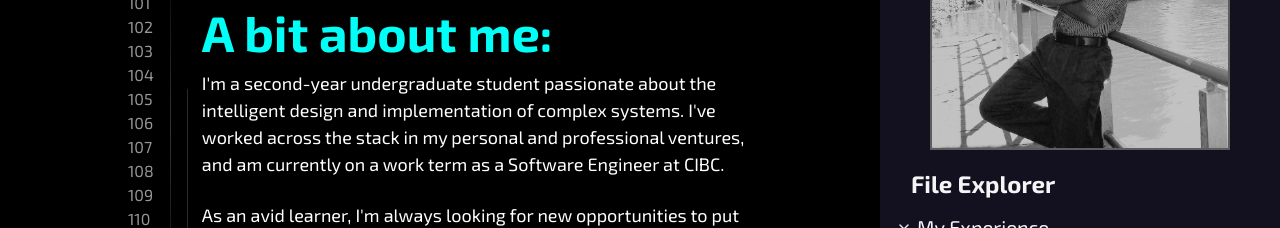
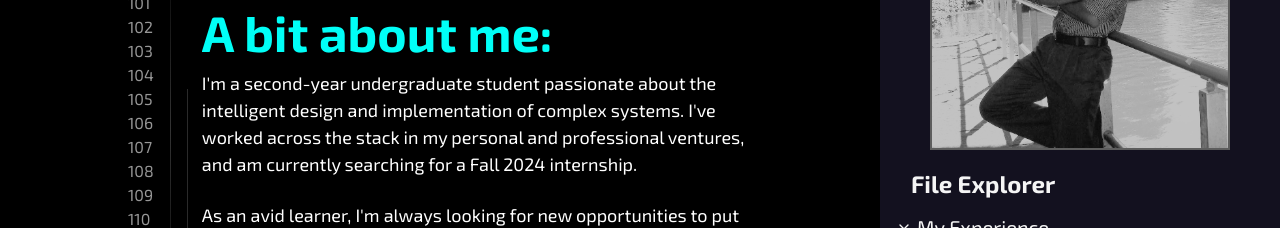
Before and after one commit to sumedhdhan/sumedhdhan.github.io, a Next.js app: page /about in a window 1280 px wide. Shown: the part 211-439 px from the top of the page. Built offline with nearby package versions, Linux system fonts and the light colour scheme.

Commit message:
Updated About section

```diff
--- a/pages/about.jsx
+++ b/pages/about.jsx
@@ -164,7 +164,7 @@ const About = () => {
 
             </span>
           <span>I&apos;m a second-year undergraduate student passionate about the intelligent design and implementation of complex systems. I&apos;ve worked across the stack in  my personal
-          and professional ventures, and am currently on a work term as a Software Engineer at CIBC. </span>
+          and professional ventures, and am currently searching for a Fall 2024 internship. </span>
           <br></br>
 
           <span>As an avid learner, I&apos;m always looking for new opportunities to put my
```
